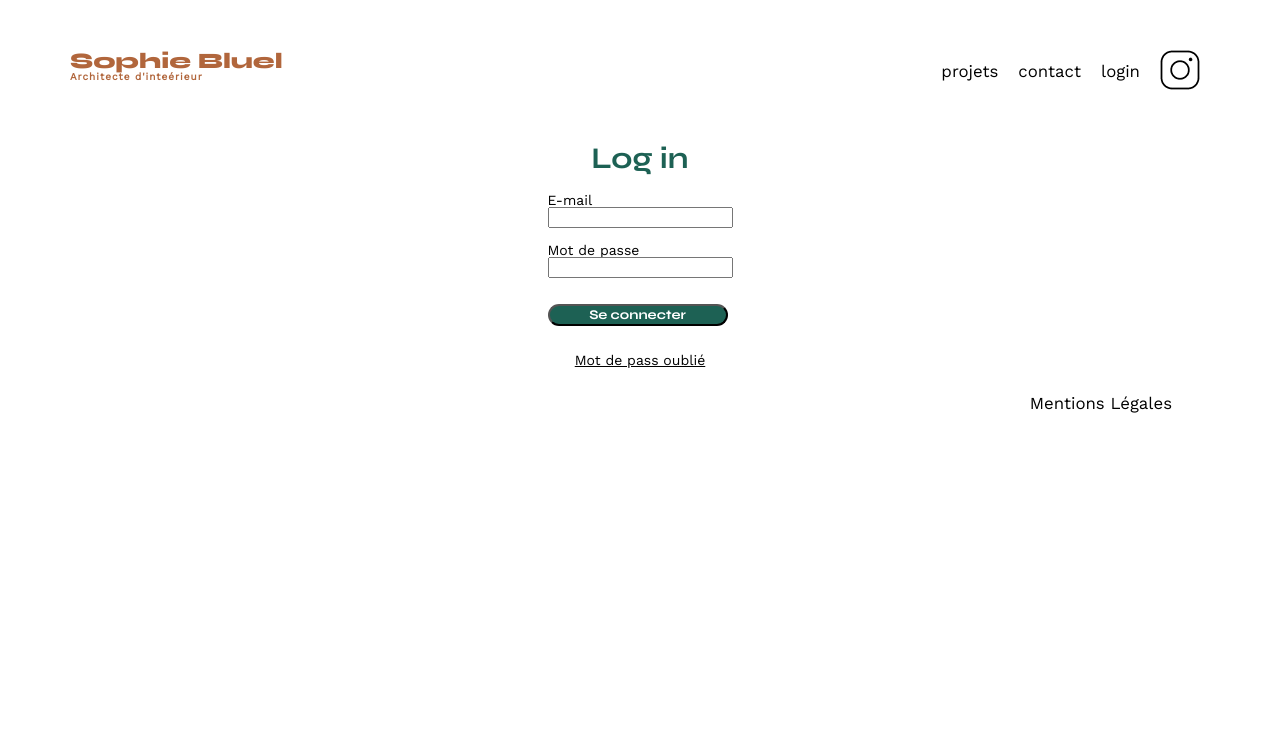
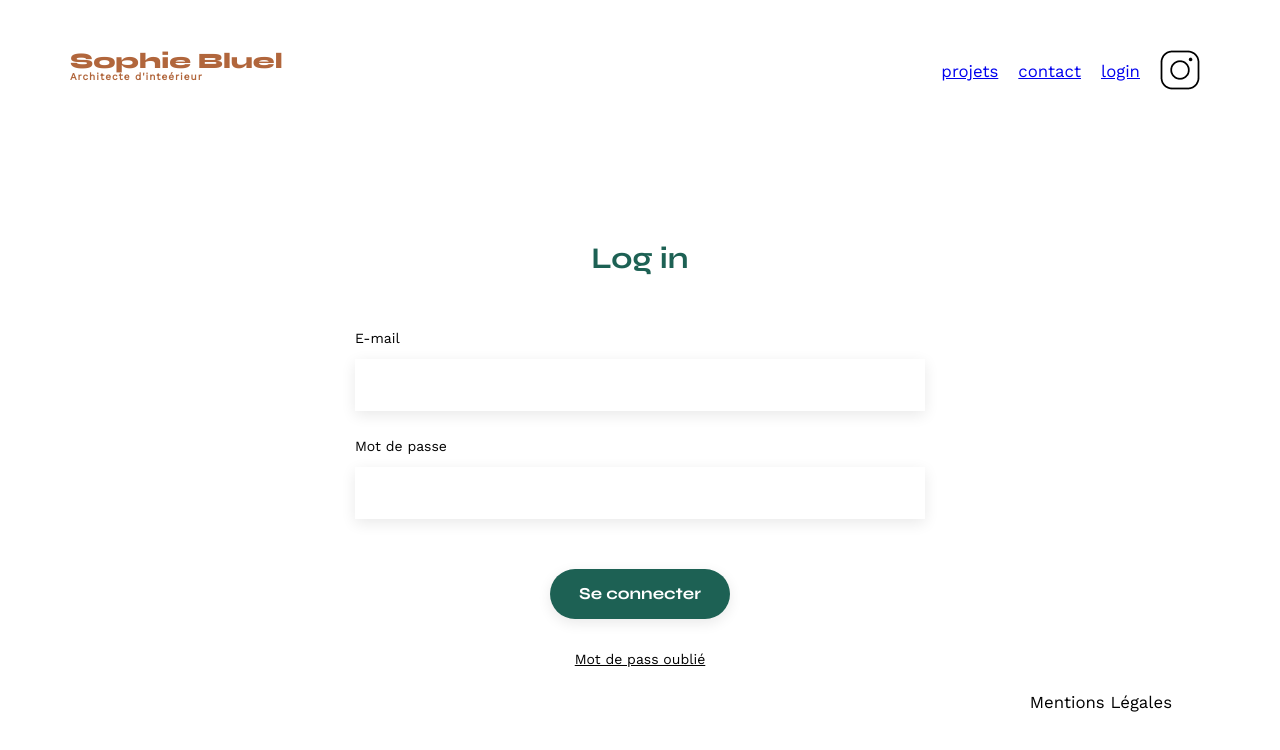
Before and after one commit to laureen-pilorget/Sophie-Bluel, a plain HTML site: page FrontEnd/login.HTML in a window 1280 px wide. Drawn offline with nearby package versions, Linux system fonts and the light colour scheme; no server answers.

Commit message:
changements dans l'index, le login.html, le css et ajout d'un fichier login.js

```diff
--- a/FrontEnd/assets/style.css
+++ b/FrontEnd/assets/style.css
@@ -1,5 +1,6 @@
 
 /******STYLE PAR DÉFAUT*******/
+
 html, body, div, span, applet, object, iframe,
 h1, h2, h3, h4, h5, h6, p, blockquote, pre,
 a, abbr, acronym, address, big, cite, code,
@@ -20,30 +21,38 @@ time, mark, audio, video {
 	font: inherit;
 	vertical-align: baseline;
 }
+
 /* HTML5 display-role reset for older browsers */
+
 article, aside, details, figcaption, figure,
 footer, header, hgroup, menu, nav, section {
 	display: block;
 }
+
 body {
 	line-height: 1;
 }
+
 ol, ul {
 	list-style: none;
 }
+
 blockquote, q {
 	quotes: none;
 }
+
 blockquote:before, blockquote:after,
 q:before, q:after {
 	content: '';
 	content: none;
 }
+
 table {
 	border-collapse: collapse;
 	border-spacing: 0;
 }
 /** end reset css**/
+
 body {
 	max-width: 1140px;
 	margin:auto;
@@ -72,20 +81,18 @@ h1 > span {
 	font-family: 'Work Sans';
 	font-size:10px;
 	letter-spacing: 0.1em;
-;
 }
 
 h2{
 	font-family: 'Syne';
 	font-weight: 700;
 	font-size: 30px;
-	color: #1D6154
+	color: #1D6154;
 }
 nav ul {
 	display: flex;
 	align-items: center;
 	list-style-type: none;
-
 }
 nav li {
 	padding: 0 10px;
@@ -95,13 +102,16 @@ nav li {
 li:hover {
 	color: #B1663C;
 }
+
 #introduction {
 	display: flex;
 	align-items: center;
 }
+
 #introduction figure {
-	flex: 1
+	flex: 1;
 }
+
 #introduction img {
 	display: block;
 	margin: auto;
@@ -109,8 +119,9 @@ li:hover {
 }
 
 #introduction article {
-	flex: 1
+	flex: 1;
 }
+
 #introduction h2 {
 	margin-bottom: 1em;
 }
@@ -118,10 +129,12 @@ li:hover {
 #introduction p {
 	margin-bottom: 0.5em;
 }
+
 #portfolio h2 {
 	text-align: center;
 	margin-bottom: 1em;
 }
+
 .gallery {
 	width: 100%;
 	display: grid;
@@ -132,35 +145,45 @@ li:hover {
 
 .gallery img {
 	width: 100%;
+}
 
+#contact,
+#login {
+	width: 50%;
+	margin: auto;
 }
-#contact {
-	width: 50%;
-margin: auto;
+
+#contact > *,
+#login > * {
+	text-align: center;
 }
-#contact > * {
-	text-align: center;
 
-}
-#contact h2{
+#contact h2,
+#login h2 {
 	margin-bottom: 20px;
 }
-#contact form {
+
+#contact form,
+#login form {
 	text-align: left;
 	margin-top:30px;
 	display: flex;
 	flex-direction: column;
 }
 
-#contact input {
+#contact input,
+#login input {
 	height: 50px;
 	font-size: 1.2em;
 	border: none;
 	box-shadow: 0px 4px 14px rgba(0, 0, 0, 0.09);
 }
-#contact label {
+
+#contact label,
+#login label {
 	margin: 2em 0 1em 0;
 }
+
 #contact textarea {
 	border: none;
 	box-shadow: 0px 4px 14px rgba(0, 0, 0, 0.09);
@@ -182,8 +205,6 @@ footer nav ul {
 	justify-content: flex-end;
 	margin: 2em
 }
-
-
 
 /***** STYLE BUTTONS ******/
 
@@ -218,27 +239,17 @@ footer nav ul {
 }
 
 /******** STYLE PAGE LOGIN ********/
+
+#login h2 {
+	margin-top: 150px;
+}
+
+#login input[type="submit"] {
+	margin-top: 50px;
+}
+
 .login {
 	display: flex;
-	flex-direction: column;
-	align-items: center;
+	justify-content: center;
+	color: black;
 }
-
-.login h2 {
-	margin-bottom: 20px;
-}
-
-.email,
-.password {
-	display: flex;
-	flex-direction: column;
-}
-
-.email {
-	margin-bottom: 15px;
-}
-
-
-.login p {
-	text-decoration: underline;
-}
--- a/FrontEnd/login.HTML
+++ b/FrontEnd/login.HTML
@@ -9,37 +9,33 @@
 	<link href="https://fonts.googleapis.com/css2?family=Syne:wght@700;800&family=Work+Sans&display=swap" rel="stylesheet">
 	<meta name="description" content="">
 	<link rel="stylesheet" href="./assets/style.css">
-	<script src="script.js" defer></script>
+    <script src="login.js" defer></script>
 </head>
 <body>
     <header>
         <h1>Sophie Bluel <span>Architecte d'inteérieur</span></h1>
         <nav>
             <ul>
-                <li>projets</li>
-                <li>contact</li>
-                <li>login</li>
+                <li><a href="#portfolio">projets</a></li>
+                <li><a href="#contact">contact</a></li>
+                <li><a href="#login">login</a></li>
                 <li><img src="./assets/icons/instagram.png" alt="Instagram"></li>
             </ul>
         </nav>
     </header>
 
     <main>
-        <div class="login">
-            <h2 class="login">Log in</h1>
-            <form method="get" action="">
-                <div class="email">
-                    <label for="EMAIL">E-mail</label>
-                    <input type="email" name="email"/>
-                </div>
-                <div class="password">
+        <section id="login">
+            <h2>Log in</h2>
+                <form action="#" method="get">
+                    <label for="email">E-mail</label>
+                    <input type="email" name="email" id="email">
                     <label for="password">Mot de passe</label>
-                    <input type="text" name="password"/>
-                </div>
-                <input type="submit" value="Se connecter"/>
+                    <input type="password" name="password" id="password">
+                    <input type="submit" value="Se connecter">
                 </form>
-            <p class="login">Mot de pass oublié</p>
-        </div>
+            <a href="" class="login">Mot de pass oublié</a>
+            </section>
     </main>
 
 <footer>
--- /dev/null
+++ b/FrontEnd/login.js
@@ -0,0 +1,26 @@
+/// AUTHENTIFICATION UTILISATEUR ///
+const form = document.getElementById('login');
+
+form.addEventListener('submit', function (e) {
+    e.preventDefault();
+    const email = document.querySelector('#email').value;
+    const password = document.querySelector('#password').value;
+    const data = { email: email, password: password };
+
+    fetch('http://localhost:5678/api/users/login', {
+        method: 'POST',
+        headers: {
+            'Content-Type': 'application/json'
+        },
+        body: JSON.stringify(data)
+    })
+        .then(response => response.json())
+        .then(responseData => {
+            if (responseData && responseData.token) {
+                localStorage.setItem('token', responseData.token);
+                window.location.href = 'index.html';
+            } else {
+                alert("L'authentification a échoué. Vérifiez votre e-mail et votre mot de passe.");
+            }
+        });
+});
```
Also changed, not shown: FrontEnd/index.html (+3 -3 lines). Lines whose indentation alone changed are shown as unchanged.
